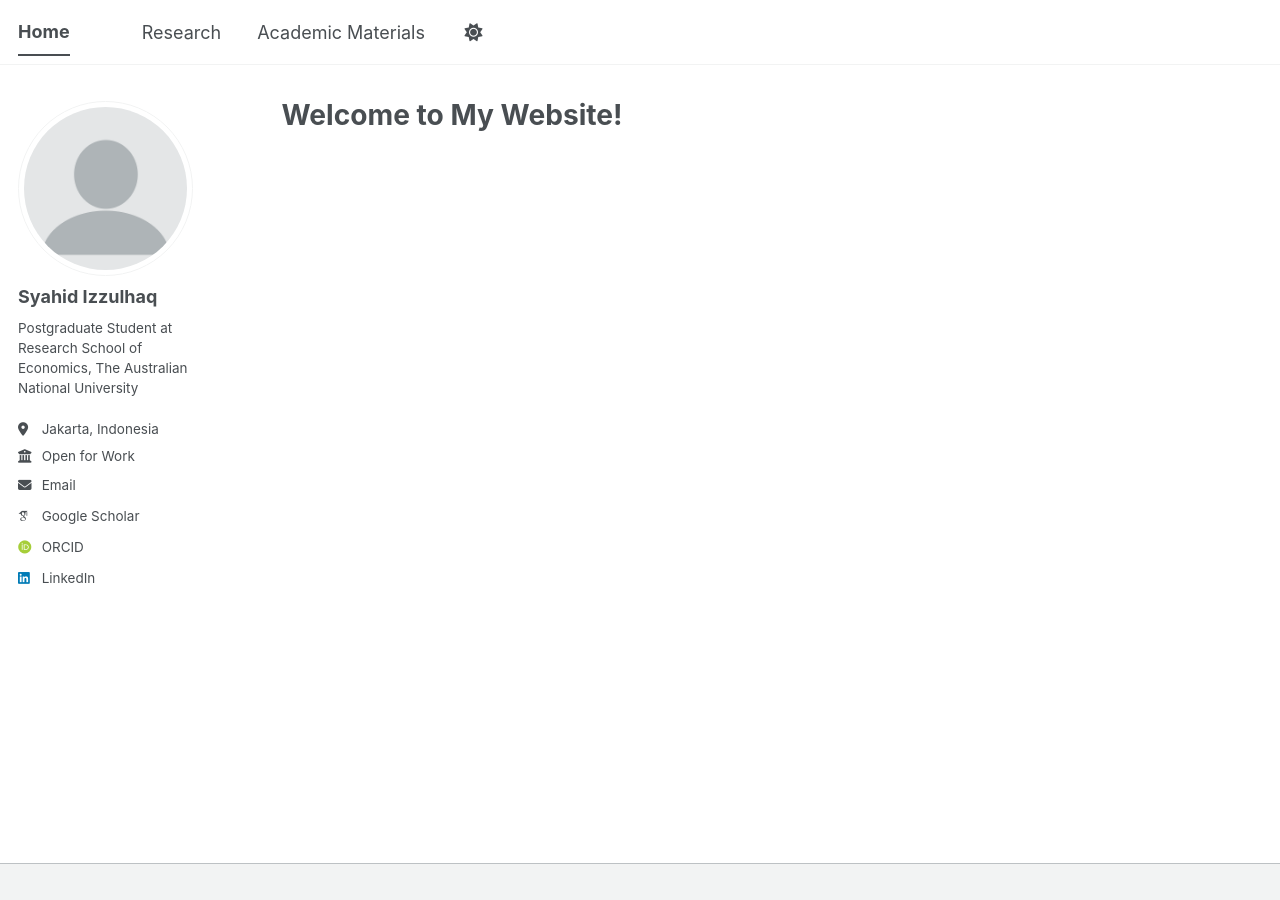
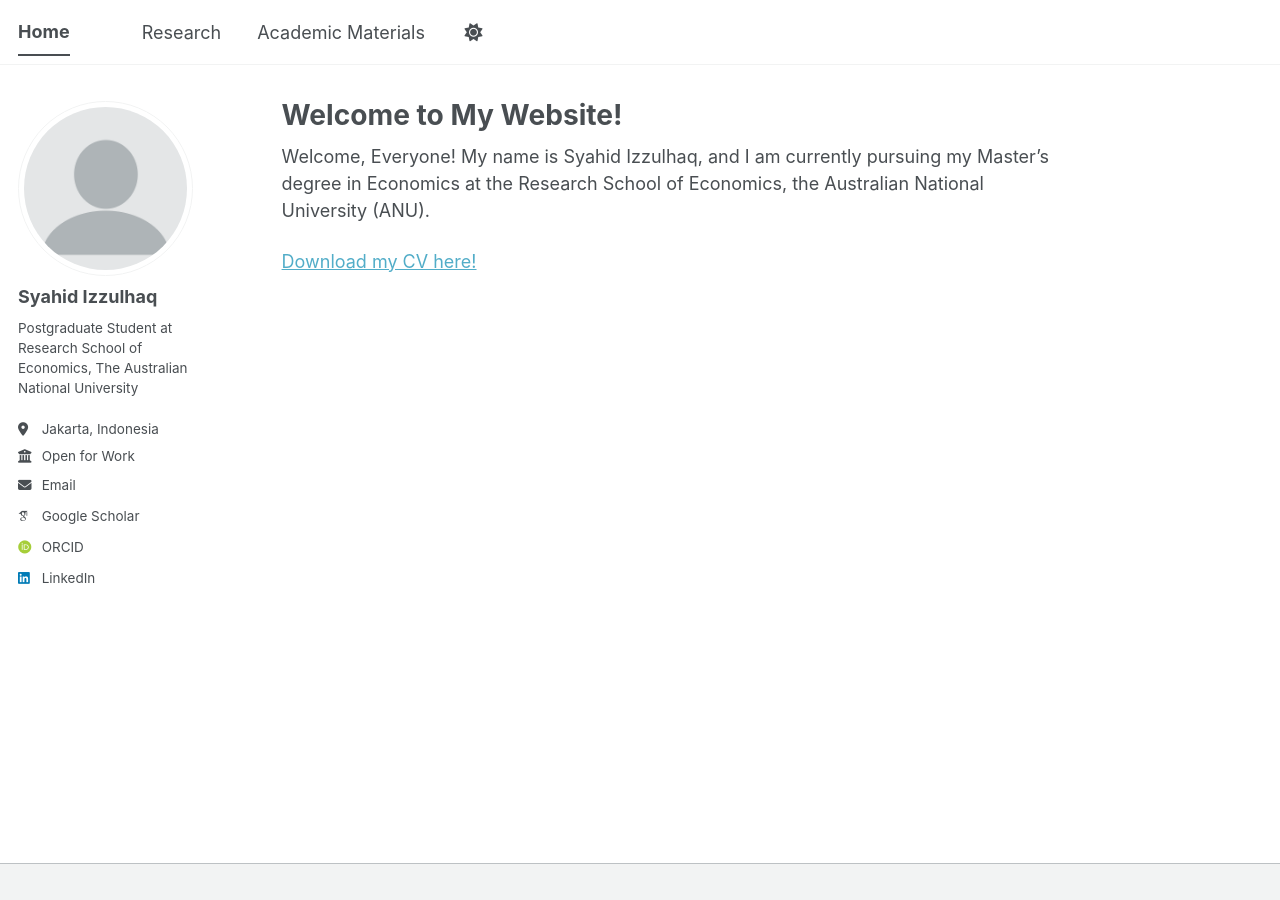
Before and after one commit to syahidizzulhaq/syahidizzulhaq.github.io, a Jekyll site: the page built from _pages/about.md, in a window 1280 px wide. Built offline with Jekyll 4.4.1, drawn with Linux system fonts in a browser that asks for light colours; some web fonts are replaced; a script bundle is joined from its source files by our own code; library files that are not in the unit come from our copies.

Commit message:
Update about.md

```diff
--- a/_pages/about.md
+++ b/_pages/about.md
@@ -6,3 +6,6 @@ redirect_from:
   - /about/
   - /about.html
 ---
+Welcome, Everyone! My name is Syahid Izzulhaq, and I am currently pursuing my Master's degree in Economics at the Research School of Economics, the Australian National University (ANU).
+
+[Download my CV here!](\files\CV_Syahid_Izzulhaq.pdf)
```
